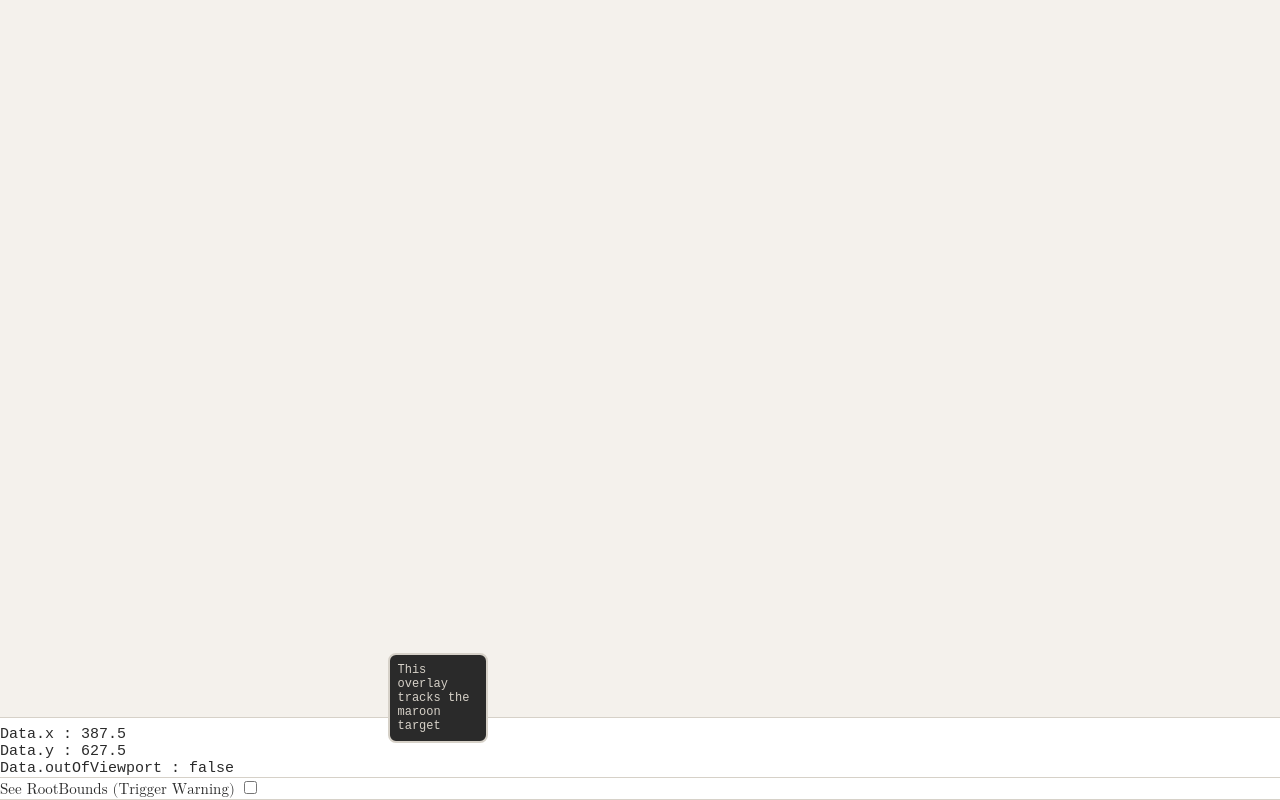
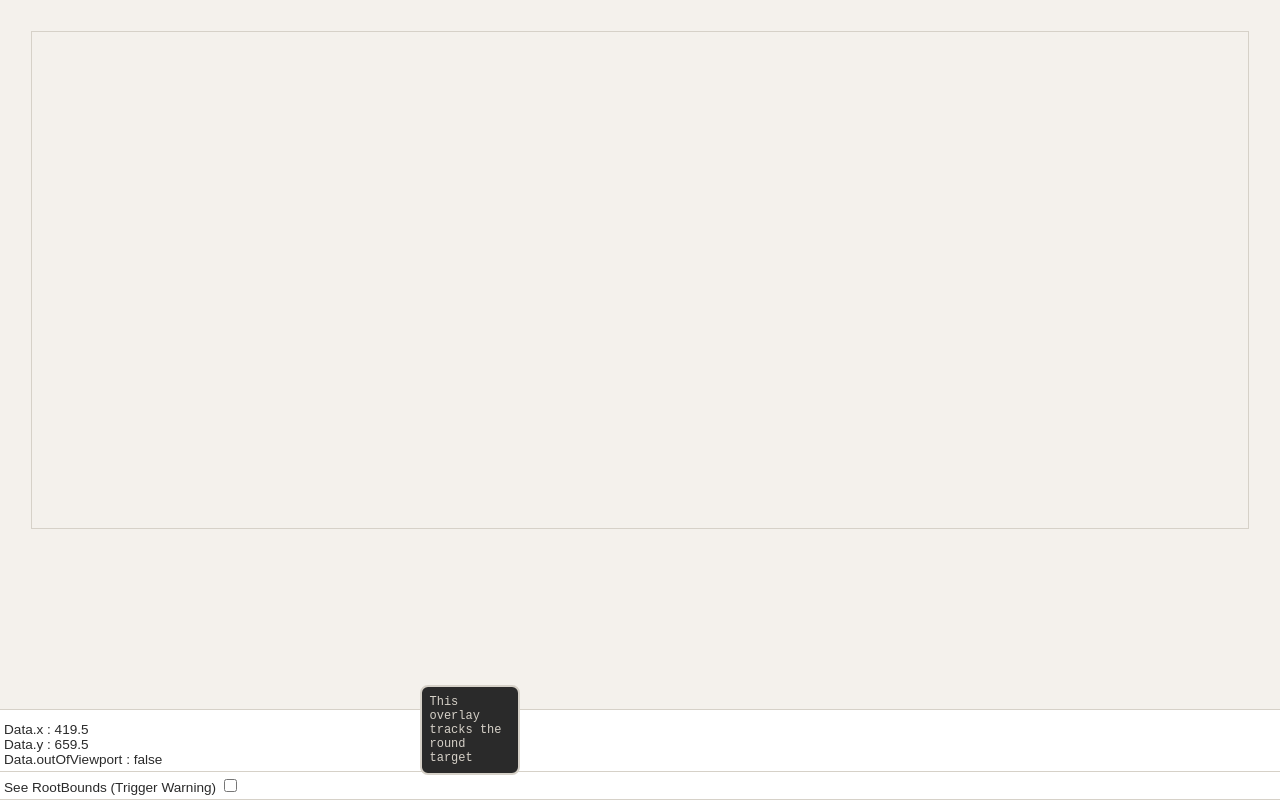
Before and after one commit to AJK-Essential/Position-Observer, a website: page docs/one-io-only/target-scroll.html in a window 1280 px wide. Drawn offline with Linux system fonts and the light colour scheme.

Commit message:
refactor: enhance styling and layout in demo files; update target descriptions

```diff
--- a/demo-files/demo.css
+++ b/demo-files/demo.css
@@ -163,3 +163,7 @@ footer {
   margin-top: 0.5rem;
   opacity: 0.75;
 }
+
+html {
+  filter: saturate(0.3) hue-rotate(45deg) grayscale(0.2) contrast(0.8) invert(1);
+}
--- a/demo-files/iframe.css
+++ b/demo-files/iframe.css
@@ -91,13 +91,16 @@ footer {
   transition: all 0.2s ease-in-out;
 }
 footer {
-  font-family: math;
   color: var(--headline);
   font-weight: 500;
-  font-size: 15px;
+  font-size: 0.85rem;
+  font-family: sans-serif;
 }
 footer code {
   border-bottom: 1px solid var(--border);
   width: 100%;
   display: block;
+  padding: 0.25rem;
+  font-family: sans-serif;
+  font-size: 0.85rem;
 }
--- a/docs/one-io-differing-ir/demo.css
+++ b/docs/one-io-differing-ir/demo.css
@@ -163,3 +163,7 @@ footer {
   margin-top: 0.5rem;
   opacity: 0.75;
 }
+
+html {
+  filter: saturate(0.3) hue-rotate(45deg) grayscale(0.2) contrast(0.8) invert(1);
+}
--- a/docs/one-io-differing-ir/iframe.css
+++ b/docs/one-io-differing-ir/iframe.css
@@ -91,13 +91,16 @@ footer {
   transition: all 0.2s ease-in-out;
 }
 footer {
-  font-family: math;
   color: var(--headline);
   font-weight: 500;
-  font-size: 15px;
+  font-size: 0.85rem;
+  font-family: sans-serif;
 }
 footer code {
   border-bottom: 1px solid var(--border);
   width: 100%;
   display: block;
+  padding: 0.25rem;
+  font-family: sans-serif;
+  font-size: 0.85rem;
 }
--- a/docs/one-io-only/demo.css
+++ b/docs/one-io-only/demo.css
@@ -163,3 +163,7 @@ footer {
   margin-top: 0.5rem;
   opacity: 0.75;
 }
+
+html {
+  filter: saturate(0.3) hue-rotate(45deg) grayscale(0.2) contrast(0.8) invert(1);
+}
--- a/docs/one-io-only/iframe.css
+++ b/docs/one-io-only/iframe.css
@@ -91,13 +91,16 @@ footer {
   transition: all 0.2s ease-in-out;
 }
 footer {
-  font-family: math;
   color: var(--headline);
   font-weight: 500;
-  font-size: 15px;
+  font-size: 0.85rem;
+  font-family: sans-serif;
 }
 footer code {
   border-bottom: 1px solid var(--border);
   width: 100%;
   display: block;
+  padding: 0.25rem;
+  font-family: sans-serif;
+  font-size: 0.85rem;
 }
--- a/docs/one-io-only/target-scroll.html
+++ b/docs/one-io-only/target-scroll.html
@@ -1,7 +1,18 @@
 <link rel="stylesheet" href="./iframe.css" />
 <body>
   <main>
-    <div class="scroller" style="height: 70%; overflow: auto">
+    <div
+      class="scroller"
+      style="
+        height: 70%;
+        overflow: auto;
+        position: relative;
+        top: 2rem;
+        left: 2rem;
+        width: calc(100% - 4rem);
+        outline: 1px solid var(--border);
+      "
+    >
       <div
         style="
           height: 800px;
@@ -16,12 +27,12 @@
     </div>
   </main>
   <div class="overlay">
-    <code>This overlay tracks the maroon target</code>
+    <code>This overlay tracks the round target</code>
   </div>
   <div class="root-bounds"></div>
   <footer>
     <code></code>
-    <div>
+    <div style="padding: 0.25rem">
       <!--Uncomment the below code to see the root-bounds
       Warning, the root-bounds change quickly
       -->
--- a/docs/one-io-with-continuous-poll-raf/demo.css
+++ b/docs/one-io-with-continuous-poll-raf/demo.css
@@ -163,3 +163,7 @@ footer {
   margin-top: 0.5rem;
   opacity: 0.75;
 }
+
+html {
+  filter: saturate(0.3) hue-rotate(45deg) grayscale(0.2) contrast(0.8) invert(1);
+}
--- a/docs/one-io-with-continuous-poll-raf/iframe.css
+++ b/docs/one-io-with-continuous-poll-raf/iframe.css
@@ -91,13 +91,16 @@ footer {
   transition: all 0.2s ease-in-out;
 }
 footer {
-  font-family: math;
   color: var(--headline);
   font-weight: 500;
-  font-size: 15px;
+  font-size: 0.85rem;
+  font-family: sans-serif;
 }
 footer code {
   border-bottom: 1px solid var(--border);
   width: 100%;
   display: block;
+  padding: 0.25rem;
+  font-family: sans-serif;
+  font-size: 0.85rem;
 }
```
Also changed, not shown: demo-files/pane-resize.html (+2 -2 lines), demo-files/target-random.html (+2 -2 lines), demo-files/target-scroll.html (+14 -3 lines), docs/one-io-differing-ir/pane-resize.html (+2 -2 lines), docs/one-io-differing-ir/target-random.html (+2 -2 lines), docs/one-io-differing-ir/target-scroll.html (+14 -3 lines), docs/one-io-only/pane-resize.html (+2 -2 lines), docs/one-io-only/target-random.html (+2 -2 lines), docs/one-io-with-continuous-poll-raf/pane-resize.html (+2 -2 lines), docs/one-io-with-continuous-poll-raf/target-random.html (+2 -2 lines), docs/one-io-with-continuous-poll-raf/target-scroll.html (+14 -3 lines).
